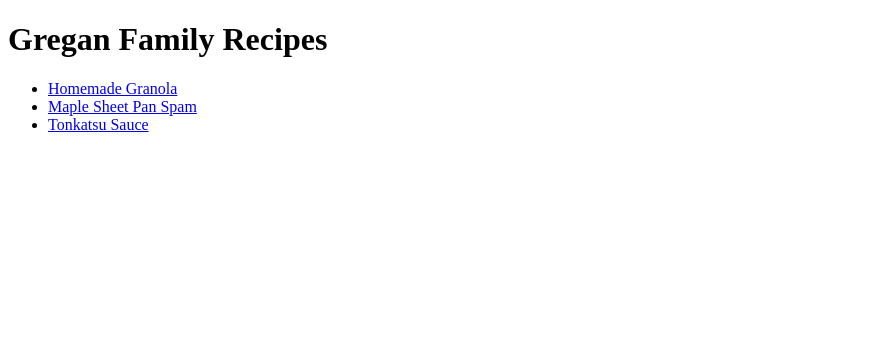
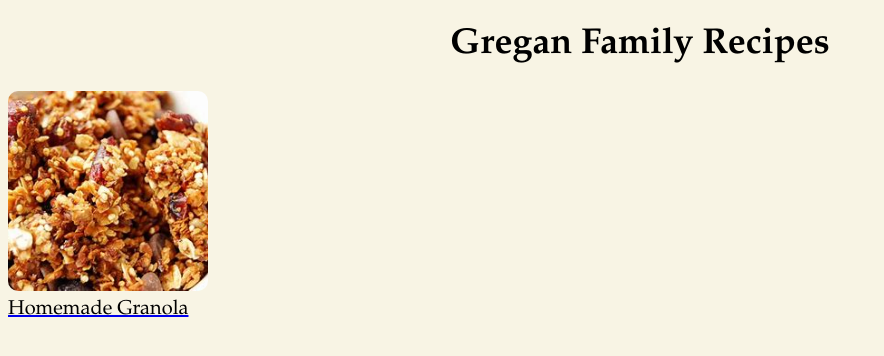
Before and after one commit to b-gregan/odin-recipes, a plain HTML site: page index.html in a window 1280 px wide. Shown: the whole page, without its empty margins (0-884 px from the left). Drawn offline with Linux system fonts and the light colour scheme.

Commit message:
Style granola recipe link

```diff
--- a/index.html
+++ b/index.html
@@ -4,15 +4,29 @@
         <meta charset="UTF-8">
         <meta name="viewport" content="width=device-width, initial-scale=1.0">
         <title>Gregan Family Recipes</title>
+        <link rel="stylesheet" href="./style.css">
     </head>
 
     <body>
-        <h1>Gregan Family Recipes</h1>
 
-        <ul>
+        <h1 class="title">Gregan Family Recipes</h1>
+
+        <!-- <ul>
             <li><a href="recipes/granola.html">Homemade Granola</a></li>
             <li><a href="recipes/mapleSpam.html">Maple Sheet Pan Spam</a></li>
             <li><a href="recipes/katsuSauce.html">Tonkatsu Sauce</a></li>
-        </ul>
+        </ul> -->
+
+        <div class="container">
+
+            <div class="recipe">
+                <a href="recipes/granola.html">
+                    <img src="images/granola2.jpg" alt="granola in sheet pan">
+                    <p class="recipe-title">Homemade Granola</p>
+                </a>
+
+            </div>
+
+        </div>
     </body>
 </html>
--- /dev/null
+++ b/style.css
@@ -0,0 +1,29 @@
+body{
+    background-color: rgb(248, 244, 228);
+    font-family: Garamond;
+}
+
+.title{
+    text-align: center;
+    font-size: 36px;
+}
+
+.recipe{
+    display: flex;
+    flex-direction: column;
+    justify-content: center;
+}
+
+img{
+    width: 100%;
+    max-width: 200px;
+    height: 200px;
+    object-fit: cover;
+    border-radius: 10px;
+}
+
+.recipe-title{
+    margin: 0;
+    color: black;
+    font-size: 20px;
+}
```
Also changed, not shown: images/granola2.jpg (added), images/granola3.jpg (added), images/meal-prep.jpg (added).
